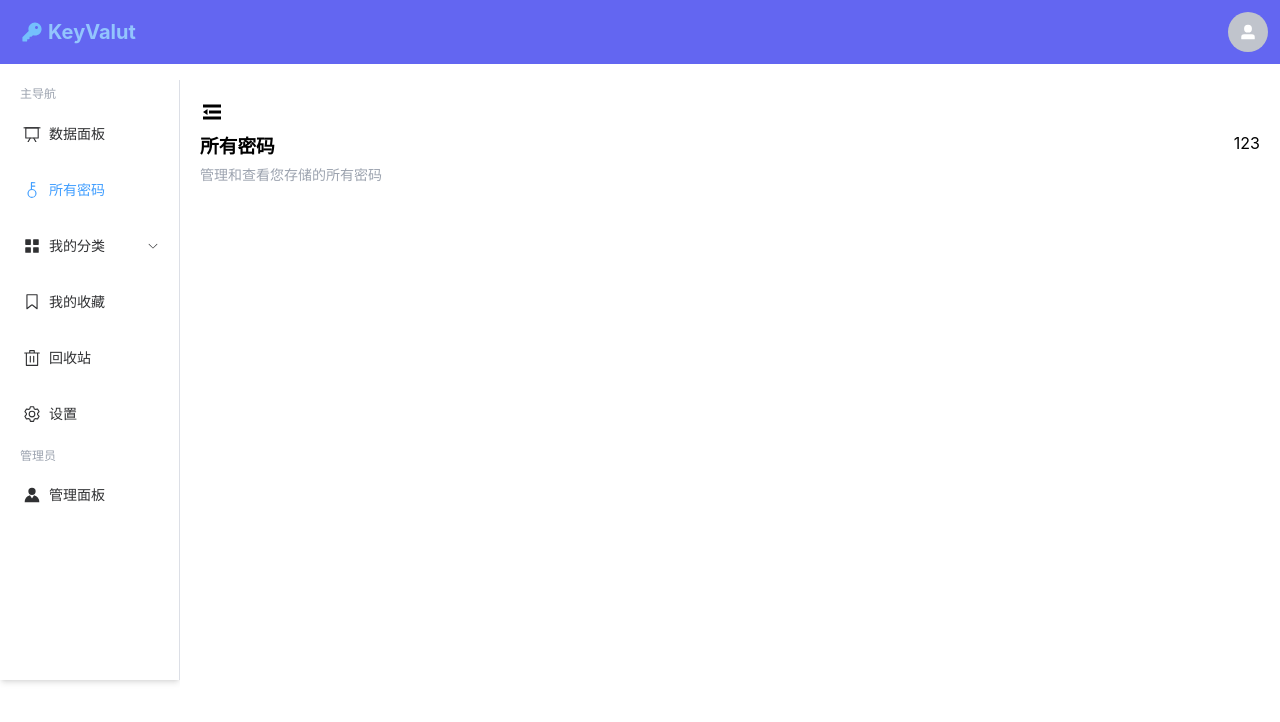
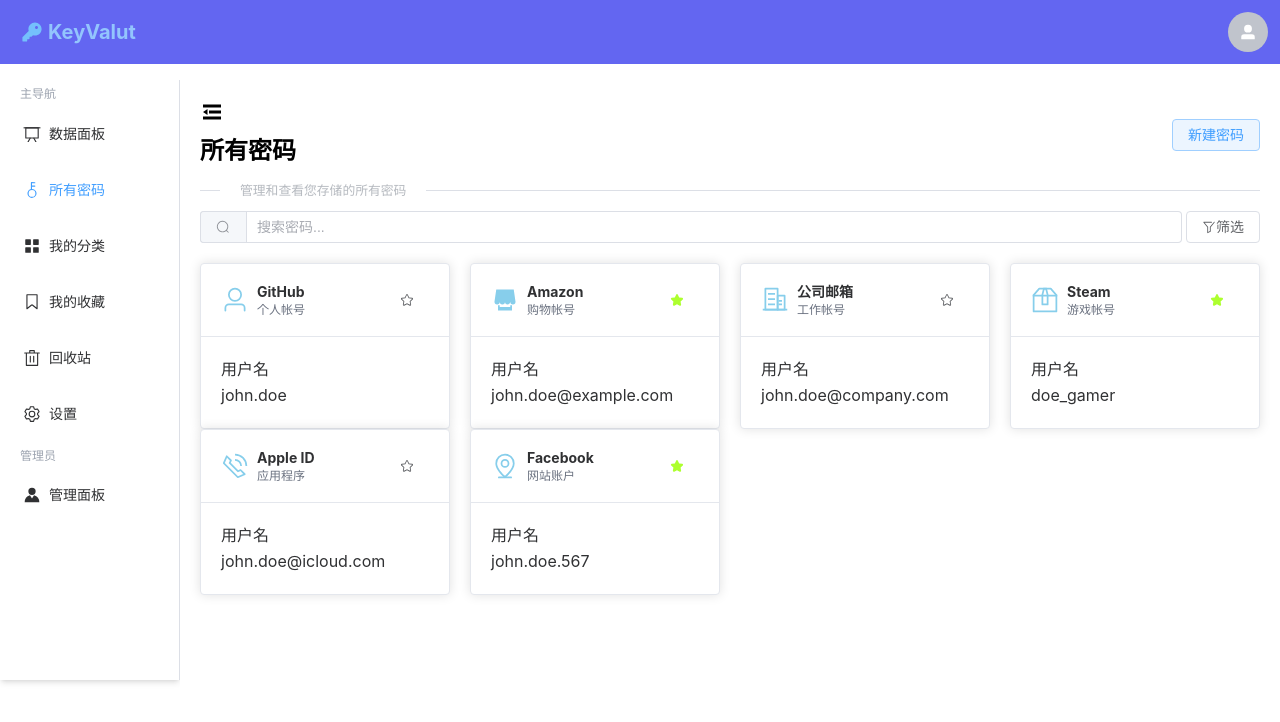
Before and after one commit to swq2024/electron-vite, a Vue app: page /#/databoard in a window 1280 px wide. Both pictures are taken after a click on the item "所有密码". Shown: the top 722 px of the page. Built offline with nearby package versions, Linux system fonts and the light colour scheme; no server answers.

Commit message:
添加密码和分类及数据面板页面头部

```diff
--- a/src/renderer/components.d.ts
+++ b/src/renderer/components.d.ts
@@ -15,9 +15,13 @@ declare module 'vue' {
     ElAvatar: typeof import('element-plus/es')['ElAvatar']
     ElButton: typeof import('element-plus/es')['ElButton']
     ElButtonGroup: typeof import('element-plus/es')['ElButtonGroup']
+    ElCard: typeof import('element-plus/es')['ElCard']
+    ElCol: typeof import('element-plus/es')['ElCol']
     ElContainer: typeof import('element-plus/es')['ElContainer']
+    ElDivider: typeof import('element-plus/es')['ElDivider']
     ElHeader: typeof import('element-plus/es')['ElHeader']
     ElIcon: typeof import('element-plus/es')['ElIcon']
+    ElInput: typeof import('element-plus/es')['ElInput']
     ElMain: typeof import('element-plus/es')['ElMain']
     ElMenu: typeof import('element-plus/es')['ElMenu']
     ElMenuItem: typeof import('element-plus/es')['ElMenuItem']
@@ -25,6 +29,7 @@ declare module 'vue' {
     ElOption: typeof import('element-plus/es')['ElOption']
     ElRadioButton: typeof import('element-plus/es')['ElRadioButton']
     ElRadioGroup: typeof import('element-plus/es')['ElRadioGroup']
+    ElRow: typeof import('element-plus/es')['ElRow']
     ElScrollbar: typeof import('element-plus/es')['ElScrollbar']
     ElSelect: typeof import('element-plus/es')['ElSelect']
     ElSubMenu: typeof import('element-plus/es')['ElSubMenu']
--- a/src/renderer/src/layouts/AsideView.vue
+++ b/src/renderer/src/layouts/AsideView.vue
@@ -21,7 +21,7 @@
           <el-icon><Key /></el-icon>
           <span>所有密码</span>
         </el-menu-item>
-        <el-sub-menu index="/category">
+        <!-- <el-sub-menu index="/category">
           <template #title>
             <el-icon>
               <Menu />
@@ -35,7 +35,12 @@
             <el-menu-item index="/3">游戏账号</el-menu-item>
             <el-menu-item index="/4">游戏账号</el-menu-item>
           </el-menu-item-group>
-        </el-sub-menu>
+        </el-sub-menu> -->
+
+        <el-menu-item index="/category">
+          <el-icon><Menu /></el-icon>
+          <span>我的分类</span>
+        </el-menu-item>
         <el-menu-item index="/collection">
           <el-icon><CollectionTag /></el-icon>
           <span>我的收藏</span>
--- a/src/renderer/src/layouts/DashBoard.vue
+++ b/src/renderer/src/layouts/DashBoard.vue
@@ -1,15 +1,20 @@
 <template>
-  <div class="flex justify-between items-center">
-    <div>
-      <div class="cursor-pointer" @click="appStore.changeAsideWidth">
-        <el-icon v-if="appStore.asideWidth === '180px'" :size="24"><Fold /></el-icon>
-        <el-icon v-else :size="24"><Expand /></el-icon>
+  <div class="flex flex-col space-y-5">
+    <div class="flex justify-between items-center">
+      <div>
+        <div class="cursor-pointer" @click="appStore.changeAsideWidth">
+          <el-icon v-if="appStore.asideWidth === '180px'" :size="24"><Fold /></el-icon>
+          <el-icon v-else :size="24"><Expand /></el-icon>
+        </div>
+        <h2 class="font-bold">数据面板</h2>
       </div>
-      <h1 class="font-bold">数据面板</h1>
-      <span class="text-sm text-gray-400">=-=</span>
+
+      <div>=-=</div>
     </div>
+    <el-divider content-position="left">分析您当前账户的数据存储</el-divider>
 
     <div>123</div>
+    <div>456</div>
   </div>
 </template>
 
@@ -19,4 +24,10 @@ import { useAppStore } from '@renderer/stores/app'
 const appStore = useAppStore()
 </script>
 
-<style scoped></style>
+<style scoped>
+:deep(.el-divider__text.is-left) {
+  font-size: 0.8rem;
+  font-weight: normal;
+  color: rgba(162, 167, 175, 0.8);
+}
+</style>
--- a/src/renderer/src/main.ts
+++ b/src/renderer/src/main.ts
@@ -7,6 +7,7 @@ import { errorHandler } from './error'
 import { createPinia } from 'pinia'
 import { useAuthStore } from './stores/auth'
 import ElementPlus from 'element-plus'
+import 'element-plus/dist/index.css'
 import * as ElementPlusIconsVue from '@element-plus/icons-vue'
 import 'virtual:uno.css'
 
--- a/src/renderer/src/router/router-map.ts
+++ b/src/renderer/src/router/router-map.ts
@@ -7,6 +7,7 @@ const routes: RouteRecordRaw[] = [
     path: '/',
     name: 'home',
     component: LandingPage,
+    redirect: 'databoard',
     meta: { title: 'Home' },
     children: [
       {
@@ -20,6 +21,12 @@ const routes: RouteRecordRaw[] = [
         name: 'password',
         component: () => import('@renderer/views/PasswordPage.vue'),
         meta: { title: 'Password' }
+      },
+      {
+        path: 'category',
+        name: 'category',
+        component: () => import('@renderer/views/CategoryPage.vue'),
+        meta: { title: 'Category' }
       }
     ]
   },
--- a/src/renderer/src/views/PasswordPage.vue
+++ b/src/renderer/src/views/PasswordPage.vue
@@ -1,22 +1,167 @@
 <template>
-  <div class="flex justify-between items-center">
-    <div>
-      <div class="cursor-pointer" @click="appStore.changeAsideWidth">
-        <el-icon v-if="appStore.asideWidth === '180px'" :size="24"><Fold /></el-icon>
-        <el-icon v-else :size="24"><Expand /></el-icon>
+  <div class="flex flex-col space-y-5">
+    <div class="flex justify-between items-center">
+      <div>
+        <div class="cursor-pointer" @click="appStore.changeAsideWidth">
+          <el-icon v-if="appStore.asideWidth === '180px'" :size="24"><Fold /></el-icon>
+          <el-icon v-else :size="24"><Expand /></el-icon>
+        </div>
+        <h2 class="font-bold">所有密码</h2>
       </div>
-      <h1 class="font-bold">所有密码</h1>
-      <span class="text-sm text-gray-400">管理和查看您存储的所有密码</span>
+
+      <div><el-button type="primary" plain> 新建密码</el-button></div>
+    </div>
+    <el-divider content-position="left">管理和查看您存储的所有密码</el-divider>
+    <div class="flex justify-between">
+      <div class="flex-1 mr-1">
+        <el-input v-model="searchPassword" clearable placeholder="搜索密码...">
+          <template #prepend>
+            <el-button icon="Search" />
+          </template>
+        </el-input>
+      </div>
+      <div>
+        <el-button>
+          <el-icon><Filter /></el-icon>
+          筛选
+        </el-button>
+      </div>
     </div>
 
-    <div>123</div>
+    <div>
+      <el-row :gutter="20">
+        <el-col v-for="item in passwordList" :key="item.id" :xs="24" :sm="12" :md="8" :lg="6">
+          <el-card>
+            <template #header>
+              <div class="flex items-center space-x-2">
+                <el-icon :size="28" color="skyblue">
+                  <component :is="item.type"></component>
+                </el-icon>
+                <div>
+                  <p class="item_title text-sm font-bold">{{ item.name }}</p>
+                  <p class="item_category text-xs text-gray-500">{{ item.category }}</p>
+                </div>
+              </div>
+
+              <div @click="toggleFavorite(item.id)">
+                <el-button
+                  v-if="item.favorite"
+                  text
+                  icon="StarFilled"
+                  class="is-active"
+                ></el-button>
+                <el-button v-else text icon="Star"></el-button>
+              </div>
+            </template>
+            <!-- card body -->
+            <div class="">
+              <div class="field">
+                <label>用户名</label>
+                <p>{{ item.username }}</p>
+              </div>
+            </div>
+          </el-card>
+        </el-col>
+      </el-row>
+    </div>
   </div>
 </template>
 
 <script setup lang="ts">
 import { useAppStore } from '@renderer/stores/app'
+import { ElMessage } from 'element-plus'
+import { ref } from 'vue'
 
 const appStore = useAppStore()
+const searchPassword = ref('')
+
+const passwordList = ref([
+  {
+    id: 1,
+    name: 'GitHub',
+    category: '个人帐号',
+    username: 'john.doe',
+    password: '********',
+    url: 'https://github.com',
+    strength: '强',
+    favorite: false,
+    type: 'User'
+  },
+  {
+    id: 2,
+    name: 'Amazon',
+    category: '购物帐号',
+    username: 'john.doe@example.com',
+    password: '********',
+    url: 'https://amazon.com',
+    strength: '中',
+    favorite: true,
+    type: 'Shop'
+  },
+  {
+    id: 3,
+    name: '公司邮箱',
+    category: '工作帐号',
+    username: 'john.doe@company.com',
+    password: '********',
+    url: 'https://mail.company.com',
+    strength: '强',
+    favorite: false,
+    type: 'OfficeBuilding'
+  },
+  {
+    id: 4,
+    name: 'Steam',
+    category: '游戏帐号',
+    username: 'doe_gamer',
+    password: '********',
+    url: 'https://store.steampowered.com',
+    strength: '强',
+    favorite: true,
+    type: 'Box'
+  },
+  {
+    id: 5,
+    name: 'Apple ID',
+    category: '应用程序',
+    username: 'john.doe@icloud.com',
+    password: '********',
+    url: 'https://appleid.apple.com',
+    strength: '强',
+    favorite: false,
+    type: 'Phone'
+  },
+  {
+    id: 6,
+    name: 'Facebook',
+    category: '网站账户',
+    username: 'john.doe.567',
+    password: '********',
+    url: 'https://facebook.com',
+    strength: '中',
+    favorite: true,
+    type: 'LocationInformation'
+  }
+])
+
+const toggleFavorite = (id: number): void => {
+  console.log(id)
+  ElMessage(`toggle ${id}`)
+}
 </script>
 
-<style scoped></style>
+<style scoped>
+:deep(.el-divider__text.is-left) {
+  font-size: 0.8rem;
+  font-weight: normal;
+  color: rgba(162, 167, 175, 0.8);
+}
+:deep(.el-card__header) {
+  display: flex;
+  align-items: center;
+  justify-content: space-between;
+}
+.is-active {
+  color: greenyellow;
+}
+</style>
```
